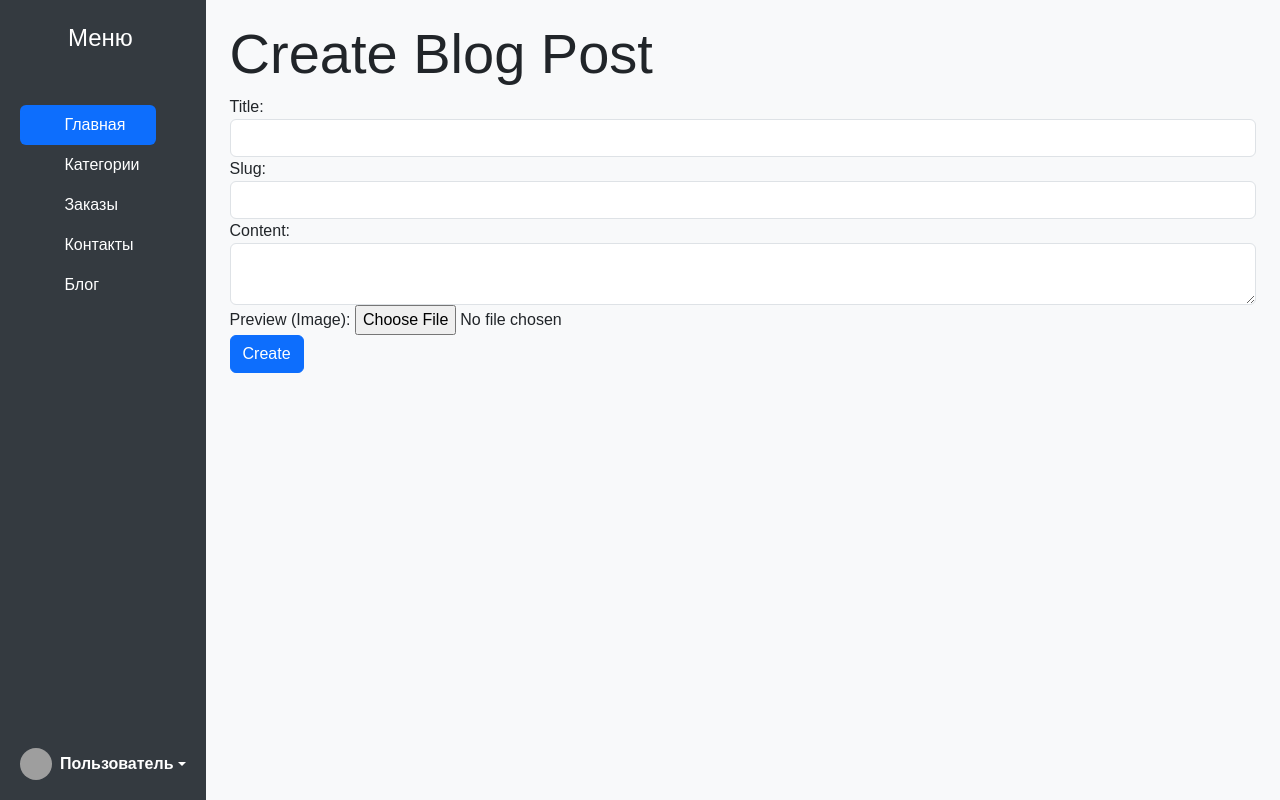
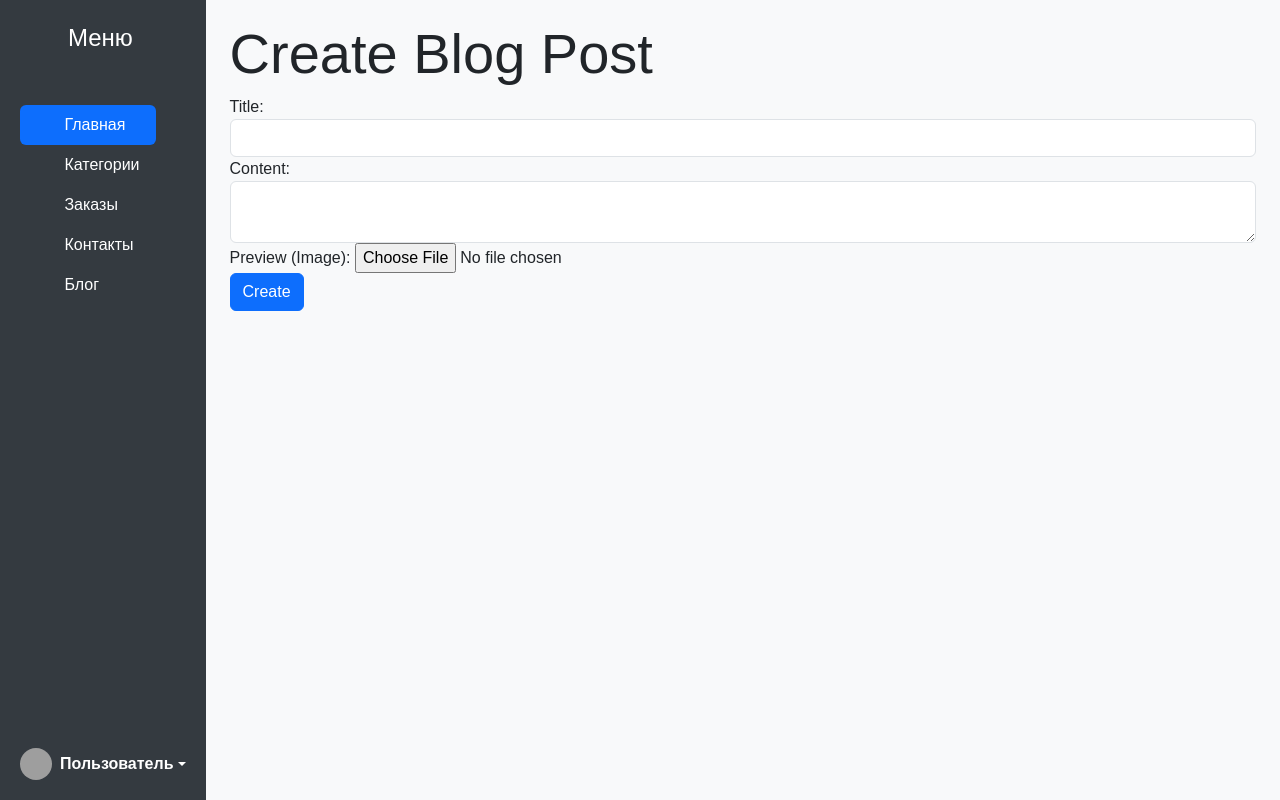
Before and after one commit to DanilParusov/django_homework19.2, a Django app: page /blog/create/ in a window 1280 px wide. Run offline with Django 4.2, Linux system fonts and the light colour scheme; grey boxes are pictures that could not be loaded.

Commit message:
corrected homework

```diff
--- a/blog/models.py
+++ b/blog/models.py
@@ -2,7 +2,6 @@ from django.db import models
 
 class BlogPost(models.Model):
     title = models.CharField(max_length=200, verbose_name='Заголовок')
-    slug = models.SlugField(unique=True, verbose_name='Slug')
     content = models.TextField(verbose_name='Содержимое')
     preview = models.ImageField(upload_to='blog_previews/', verbose_name='Превью (изображение)')
     created_at = models.DateTimeField(auto_now_add=True, verbose_name='Дата создания')
--- a/blog/templates/blog/blogpost_detail.html
+++ b/blog/templates/blog/blogpost_detail.html
@@ -3,6 +3,7 @@
 {% block content %}
 <div class="container">
     <h1 class="display-4">{{ object.title }}</h1>
+    <h1 class="display-4">{{ object.slug }}</h1>
     <img src="{{ object.preview.url }}" alt="{{ object.title }}" class="card-img-top">
     <p class="lead">{{ object.content }}</p>
     <p class="h3">Дата создания: {{ object.created_at }}</p>
--- a/blog/templates/blog/blogpost_form.html
+++ b/blog/templates/blog/blogpost_form.html
@@ -14,10 +14,6 @@
         <div class="form-group">
             <label for="title">Title:</label>
             <input type="text" class="form-control" id="title" name="title" required>
-        </div>
-        <div class="form-group">
-            <label for="slug">Slug:</label>
-            <input type="text" class="form-control" id="slug" name="slug" required>
         </div>
         <div class="form-group">
             <label for="content">Content:</label>
--- a/blog/templates/blog/blogpost_list.html
+++ b/blog/templates/blog/blogpost_list.html
@@ -16,9 +16,9 @@
                 <div class="card-body">
                     <h5 class="card-title">{{ post.title }}</h5>
                     <p class="card-text">{{ post.content|truncatechars:100 }}</p>
-                    <a href="{% url 'blogpost:blog_view' post.slug %}" class="btn btn-primary">View</a>
-                    <a href="{% url 'blogpost:blog_edit' post.slug %}" class="btn btn-secondary">Edit</a>
-                    <a href="{% url 'blogpost:blog_delete' post.slug %}" class="btn btn-danger">Delete</a>
+                    <a href="{% url 'blogpost:blog_view' post.pk %}" class="btn btn-primary">View</a>
+                    <a href="{% url 'blogpost:blog_edit' post.pk %}" class="btn btn-secondary">Edit</a>
+                    <a href="{% url 'blogpost:blog_delete' post.pk %}" class="btn btn-danger">Delete</a>
 
                 </div>
             </div>
--- a/blog/urls.py
+++ b/blog/urls.py
@@ -7,7 +7,7 @@ app_name = BlogConfig.name
 urlpatterns = [
     path('create/', BlogCreateView.as_view(), name='blog_create'),
     path('', BlogListView.as_view(), name='blog_list'),
-    path('view/<slug:slug>', BlogDetailView.as_view(), name='blog_view'),
-    path('edit/<slug:slug>', BlogUpdateView.as_view(), name='blog_edit'),
-    path('delete/<slug:slug>', BlogDeleteView.as_view(), name='blog_delete'),
+    path('view/<int:pk>', BlogDetailView.as_view(), name='blog_view'),
+    path('edit/<int:pk>', BlogUpdateView.as_view(), name='blog_edit'),
+    path('delete/<int:pk>', BlogDeleteView.as_view(), name='blog_delete'),
 ]
--- a/blog/views.py
+++ b/blog/views.py
@@ -6,7 +6,7 @@ from django.urls import reverse_lazy, reverse
 
 class BlogCreateView(CreateView):
     model = BlogPost
-    fields = ['title', 'slug', 'content', 'preview']
+    fields = ['title', 'content', 'preview']
     success_url = reverse_lazy('blogpost:blog_list')
 
     def form_valid(self, form):
@@ -41,15 +41,16 @@ class BlogDeleteView(DeleteView):
 
 class BlogUpdateView(UpdateView):
     model = BlogPost
-    fields = ['title', 'slug', 'content', 'preview']
+    fields = ['title', 'content', 'preview']
 
     def form_valid(self, form):
         if form.is_valid():
             new_post = form.save()
-            new_post_slug = slugify(new_post.title)
+            new_post.slug = slugify(new_post.title)
             new_post.save()
+            self.kwargs['slug'] = new_post.slug
 
         return super().form_valid(form)
 
     def get_success_url(self):
-        return reverse('blogpost:blog_view', args=[self.kwargs.get('pk')])
+        return reverse('blogpost:blog_view', args=[self.kwargs.get('slug')])
```
Also changed, not shown: blog/migrations/0003_remove_blogpost_slug.py (added).
